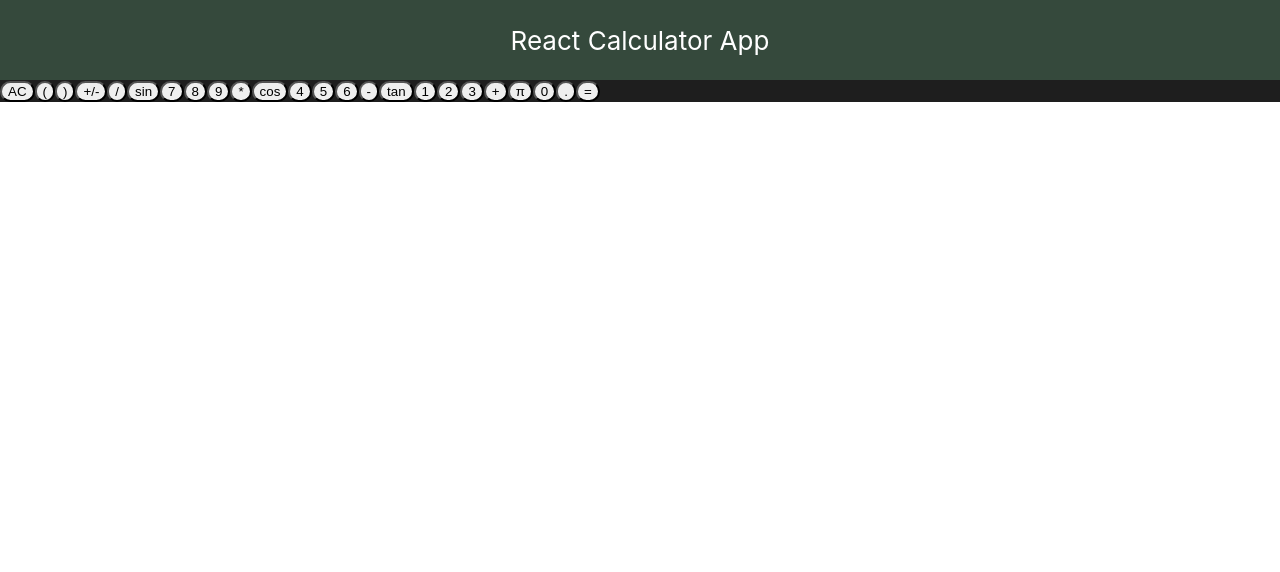
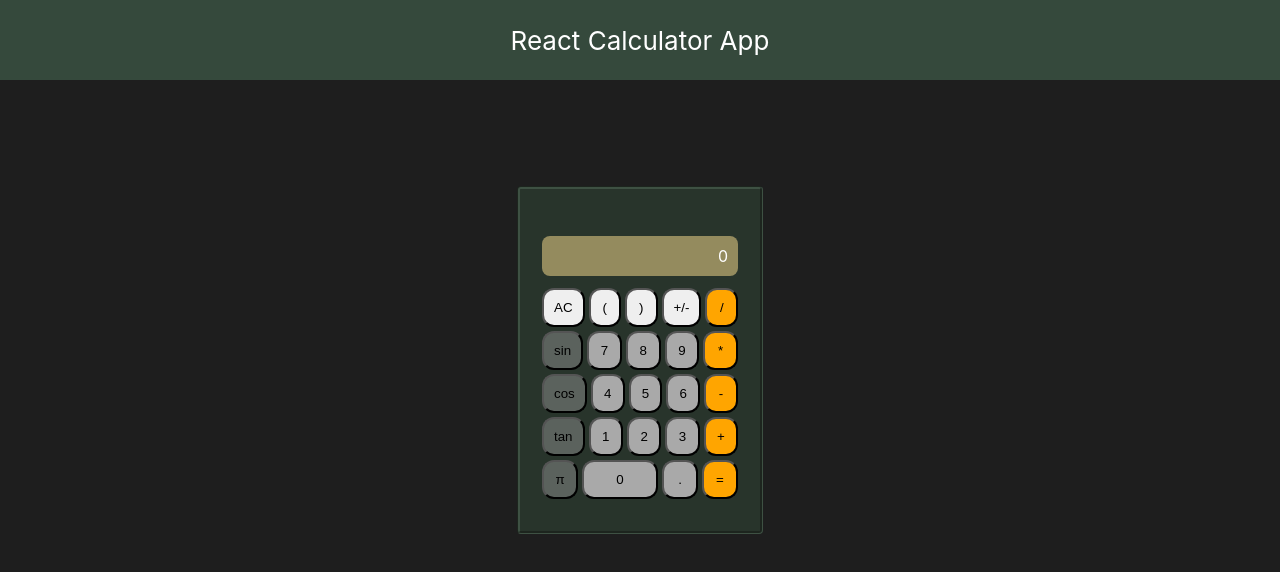
Before and after one commit to raymondvooo/react-calculator, a React (Create React App) app: page / in a window 1280 px wide. Shown: the top 572 px of the page. Built offline with nearby package versions, Linux system fonts and the light colour scheme.

Commit message:
styled caclulator

```diff
--- a/src/App.css
+++ b/src/App.css
@@ -1,6 +1,7 @@
 .App {
   text-align: center;
   background-color: #1E1E1E;
+  height: 100vh;
 }
 
 .App-logo {
@@ -32,16 +33,3 @@
     transform: rotate(360deg);
   }
 }
-
-.calc-container {
-  display: flex;
-  align-items: flex-end;
-}
-
-button {
-  border-radius: 100px;
-}
-
-#zero {
-
-}
--- a/src/App.js
+++ b/src/App.js
@@ -1,6 +1,6 @@
 import React, { Component } from 'react';
 import './App.css';
-// import { Button } from 'react-bootstrap';
+import Calculator from './calculator/Calculator'
 
 class App extends Component {
   render() {
@@ -9,44 +9,7 @@ class App extends Component {
         <header className="App-header">
           React Calculator App
         </header>
-        <div className="calc-container">
-        <div className="row">
-          <button className="controls">AC</button>
-          <button className="controls">(</button>
-          <button className="controls">)</button>
-          <button className="controls">+/-</button>
-          <button className="operators">/</button>
-        </div>
-         <div className="row">
-          <button>sin</button>
-          <button className="numbers">7</button>
-          <button className="numbers">8</button>
-          <button className="numbers">9</button>
-          <button className="operators">*</button>
-        </div>
-         <div className="row">
-          <button>cos</button>
-          <button className="numbers">4</button>
-          <button className="numbers">5</button>
-          <button className="numbers">6</button>
-          <button className="operators">-</button>
-        </div>
-         <div className="row">
-          <button>tan</button>
-          <button className="numbers">1</button>
-          <button className="numbers">2</button>
-          <button className="numbers">3</button>
-          <button className="operators">+</button>
-        </div>
-        <div className="row">
-          <button>π</button>
-          <button className="numbers" id="zero">0</button>
-          <button className="numbers">.</button>
-          <button className="operators">=</button>
-        </div>
-
-
-        </div>
+        <Calculator />
 
       </div>
     );
--- /dev/null
+++ b/src/calculator/Calculator.css
@@ -0,0 +1,63 @@
+.calc-container {
+    display: flex;
+    flex-direction: column;
+    flex-wrap: wrap;
+    justify-content: space-between;
+    width: 200px;
+    position: fixed;
+    top: 45%;
+    left: 50%;
+    transform: translate(-50%, -50%);
+    padding: 20px;
+    padding-top: 45px;
+    padding-bottom: 30px;
+    border-radius: 4px;
+    background-color: rgba(48, 70, 55, 0.562);
+    border-style: groove;
+    border-color: rgba(85, 110, 93, 0.514);
+  }
+  .row {
+    display: flex;
+    flex-direction: row;
+    flex-wrap: wrap;
+    width: 100%;
+  }
+  .col {
+    display:flex;
+    flex-direction: column;
+    flex-basis: 100%;
+    flex: 1;
+  }
+
+  #col-zero {
+    display:flex;
+    flex-direction: column;
+    flex-basis: 100%;
+    flex: 2;
+  }
+
+  button {
+    border-radius: 12px;
+    padding: 10px;
+    margin: 2px;
+  }
+
+  .operators {
+    background-color: orange;
+  }
+  .numbers {
+    background-color: darkgray;
+  }
+  .other {
+    background-color: rgba(169, 169, 169, 0.404)
+  }
+  #input {
+      width: 100%;
+      color: white;
+      padding: 10px;
+      margin: 2px;
+      margin-bottom: 10px;
+      text-align: right;
+      border-radius: 8px;
+      background-color: rgba(168, 155, 105, 0.856);
+  }
--- /dev/null
+++ b/src/calculator/Calculator.js
@@ -0,0 +1,109 @@
+import React, { Component } from "react";
+import './Calculator.css';
+
+
+export class Calculator extends Component {
+  state = {
+      input: 0,
+      answer: 0,
+  };
+
+
+  render() {
+    return (
+        <div className="calc-container">
+        <div className="row">
+        <div id="input">{this.state.input}</div>
+        </div>
+        <div className="row">
+          <div className="col">
+          <button className="controls">AC</button>
+          </div>
+          <div className="col">
+          <button className="controls">(</button>
+          </div>
+          <div className="col">
+          <button className="controls">)</button>
+          </div>
+          <div className="col">
+          <button className="controls">+/-</button>
+          </div>
+          <div className="col">
+          <button className="operators">/</button>
+          </div>
+        </div>
+
+         <div className="row">
+          <div className="col">
+          <button className="other">sin</button>
+          </div>
+          <div className="col">
+          <button className="numbers">7</button>
+          </div>
+          <div className="col">
+          <button className="numbers">8</button>
+          </div>
+          <div className="col">
+          <button className="numbers">9</button>
+          </div>
+          <div className="col">
+          <button className="operators">*</button>
+          </div>
+        </div>
+
+         <div className="row">
+         <div className="col">
+          <button className="other">cos</button>
+          </div>
+          <div className="col">
+          <button className="numbers">4</button>
+          </div>
+          <div className="col">
+          <button className="numbers">5</button>
+          </div>
+          <div className="col">
+          <button className="numbers">6</button>
+          </div>
+          <div className="col">
+          <button className="operators">-</button>
+          </div>
+        </div>
+         <div className="row">
+         <div className="col">
+          <button className="other">tan</button>
+          </div>
+          <div className="col">
+          <button className="numbers">1</button>
+          </div>
+          <div className="col">
+          <button className="numbers">2</button>
+          </div>
+          <div className="col">
+          <button className="numbers">3</button>
+          </div>
+          <div className="col">
+          <button className="operators">+</button>
+          </div>
+        </div>
+
+        <div className="row">
+        <div className="col">
+          <button className="other">π</button>
+          </div>
+          <div id="col-zero">
+          <button className="numbers" id="zero">0</button>
+          </div>
+          <div className="col">
+          <button className="numbers">.</button>
+          </div>
+          <div className="col">
+          <button className="operators">=</button>
+          </div>
+        </div>
+
+        </div>
+    );
+  }
+}
+
+export default Calculator;
--- a/src/index.js
+++ b/src/index.js
@@ -3,7 +3,6 @@ import ReactDOM from 'react-dom';
 import './index.css';
 import App from './App';
 import * as serviceWorker from './serviceWorker';
-// import 'bootstrap/dist/css/bootstrap.css' ;
 
 
 ReactDOM.render(<App />, document.getElementById('root'));
```
